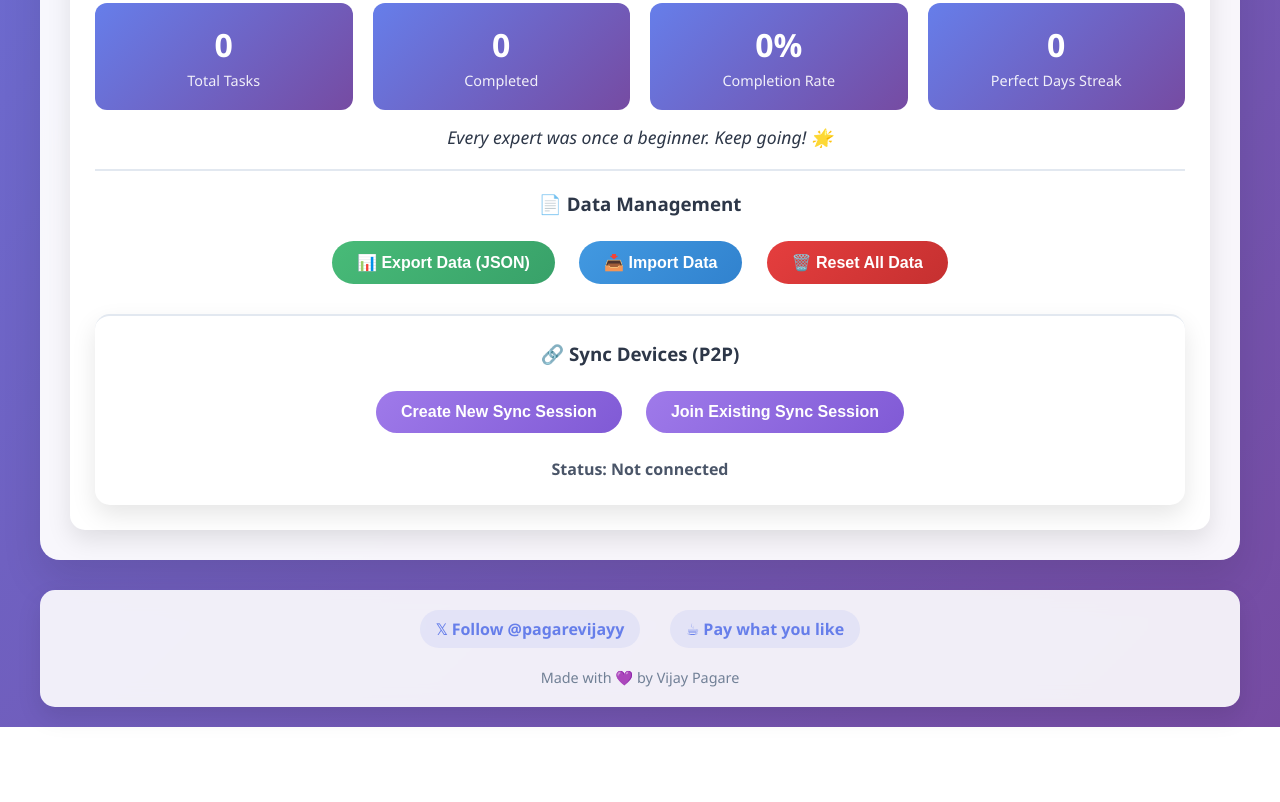
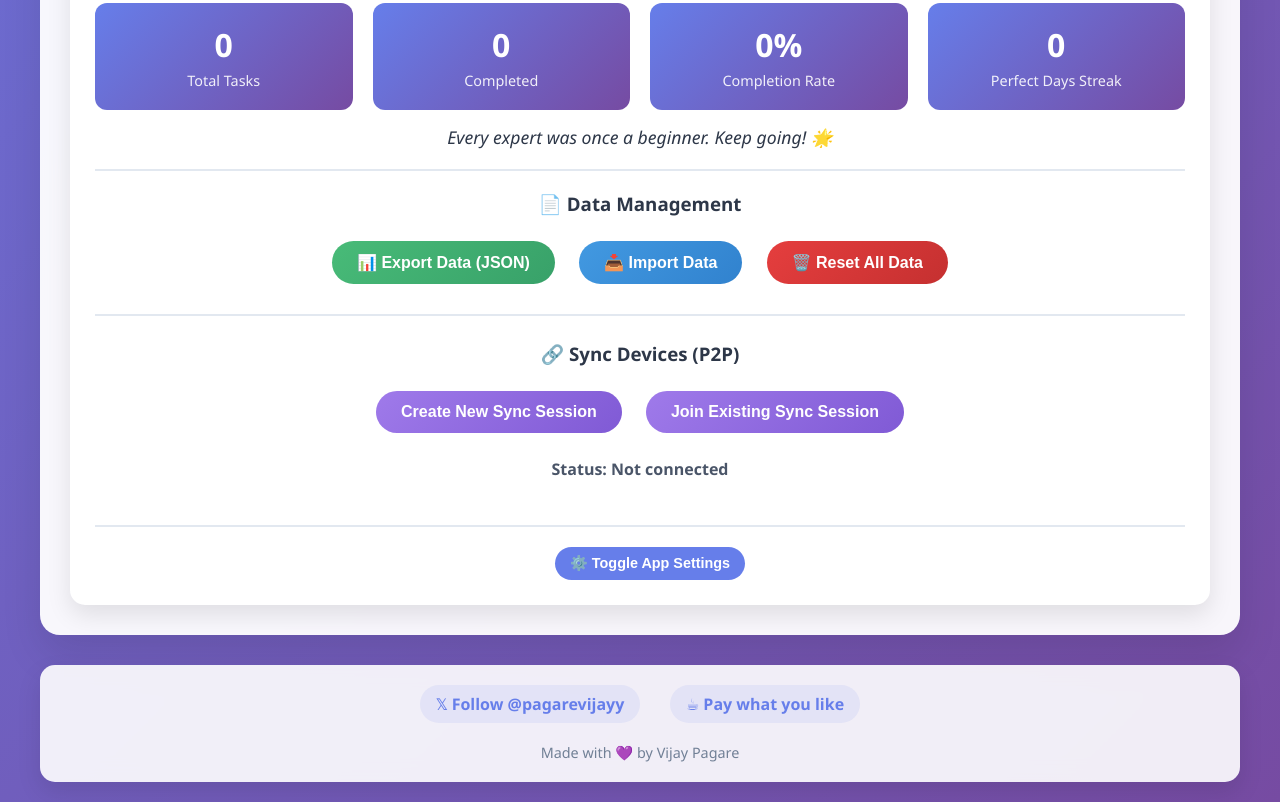
Before and after one commit to pagarevijayy/weekly-work-tracker, a website: page index.html in a window 1280 px wide. Shown: the part 1342-2144 px from the top of the page. Before the commit the page ends 2069 px from the top, so only its background shows below. Drawn offline with Linux system fonts and the light colour scheme.

Commit message:
ui polishing

```diff
--- a/index.html
+++ b/index.html
@@ -221,7 +221,8 @@
         }
 
         .export-section,
-        .sync-section {
+        .sync-section,
+        .settings-btn-section {
             text-align: center;
             margin-top: 20px;
             padding-top: 20px;
@@ -783,9 +784,7 @@
             padding-top: 20px;
             border-top: 2px solid #e2e8f0;
             background: white;
-            border-radius: 15px;
             padding: 25px;
-            box-shadow: 0 10px 25px rgba(0, 0, 0, 0.1);
             display: flex;
             flex-direction: column;
             align-items: center;
@@ -1230,7 +1229,6 @@
                         <span class="slider round"></span>
                     </label>
                     <span class="view-label" id="viewLabel">Week View</span>
-                    <button class="settings-btn" onclick="toggleSettingsPanel()">⚙️ Settings</button>
                 </div>
             </div>
         </div>
@@ -1342,12 +1340,14 @@
                 <p class="sync-status" id="syncStatus">Status: Not connected</p>
             </div>
             <!-- End New Sync Section -->
-
+            <div class="settings-btn-section" style="text-align: center; margin-top: 20px;">
+                <button class="settings-btn" onclick="toggleSettingsPanel()">⚙️ Toggle App Settings</button>
+            </div>
         </div>
 
         <!-- New Settings Panel -->
         <div class="settings-panel" id="settingsPanel">
-            <h3>⚙️ App Settings</h3>
+            <h3>⚙️ App Settings Panel</h3>
 
             <div class="settings-section">
                 <h4>Day Customization</h4>
@@ -1380,7 +1380,10 @@
                 </div>
             </div>
 
-            <button class="reset-btn" onclick="resetSettingsConfirmation()">Reset All Settings</button>
+            <div style="text-align: center;">
+                <button class="reset-btn" onclick="resetSettingsConfirmation()">Reset All Settings</button>
+            </div>
+
         </div>
         <!-- End Settings Panel -->
 
```
